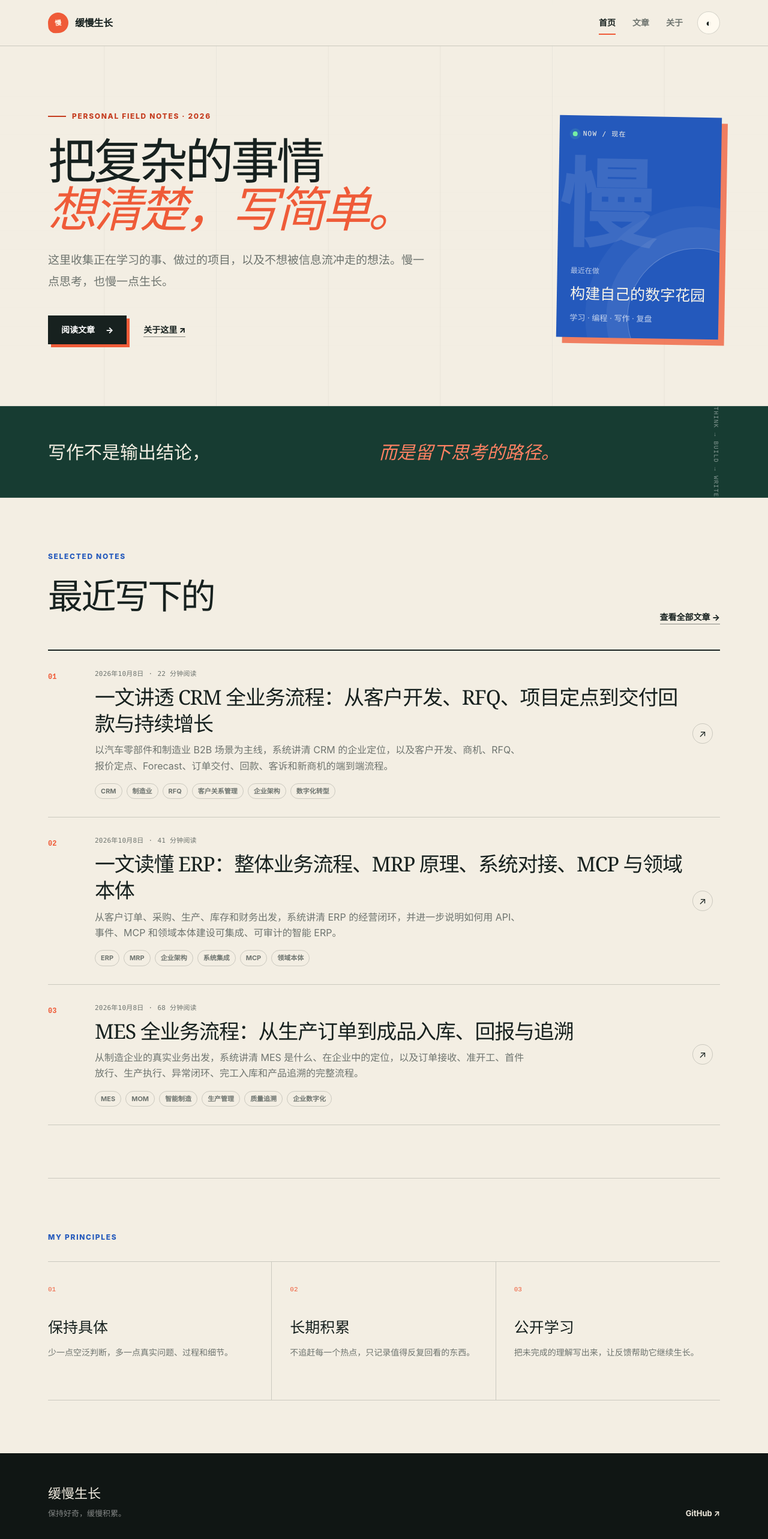
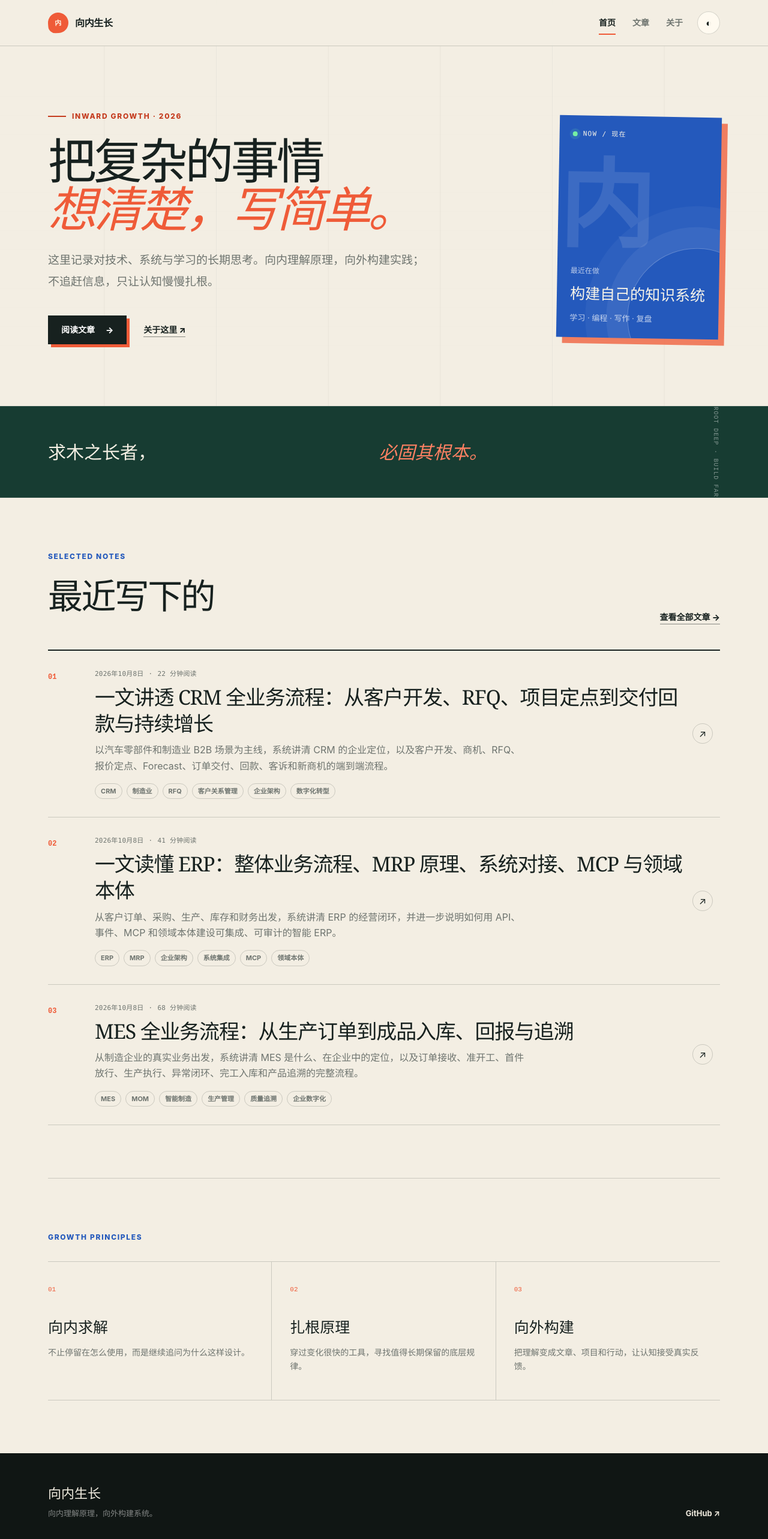
Before and after one commit to wangdengyu0512/Learning, a Next.js app: page / in a window 1280 px wide. Shown: the top 2566 px of the page at 60% size. Built offline with nearby package versions, Linux system fonts and the light colour scheme.

Commit message:
feat(site): rebrand blog as inward growth

```diff
--- a/app/globals.css
+++ b/app/globals.css
@@ -2011,3 +2011,31 @@ summary:focus-visible {
     justify-self: stretch;
   }
 }
+
+/* Brand refinement for 向内生长. */
+:root {
+  color-scheme: light;
+}
+
+html[data-theme="dark"] {
+  color-scheme: dark;
+}
+
+.skip-link {
+  position: fixed;
+  top: 12px;
+  left: 12px;
+  z-index: 100;
+  padding: 10px 14px;
+  color: white;
+  background: var(--ink);
+  border: 2px solid var(--accent);
+  font-size: 13px;
+  font-weight: 800;
+  transform: translateY(-160%);
+  transition: transform 160ms ease;
+}
+
+.skip-link:focus {
+  transform: translateY(0);
+}
--- a/app/layout.tsx
+++ b/app/layout.tsx
@@ -6,11 +6,14 @@ import "./globals.css";
 
 export const metadata: Metadata = {
   metadataBase: new URL(siteConfig.url),
+  applicationName: siteConfig.name,
   title: {
     default: siteConfig.title,
     template: `%s · ${siteConfig.name}`,
   },
   description: siteConfig.description,
+  keywords: ["技术博客", "软件工程", "系统设计", "AI Agent", "数据库", "学习笔记"],
+  category: "technology",
   authors: [{ name: siteConfig.name, url: siteConfig.github }],
   icons: { icon: "/favicon.svg" },
   openGraph: {
@@ -19,7 +22,12 @@ export const metadata: Metadata = {
     title: siteConfig.title,
     description: siteConfig.description,
     url: siteConfig.url,
-    siteName: siteConfig.title,
+    siteName: siteConfig.name,
+  },
+  twitter: {
+    card: "summary",
+    title: siteConfig.title,
+    description: siteConfig.description,
   },
   alternates: { canonical: siteConfig.url },
 };
@@ -39,9 +47,10 @@ export default function RootLayout({ children }: Readonly<{ children: React.Reac
         <script dangerouslySetInnerHTML={{ __html: themeScript }} />
       </head>
       <body>
+        <a className="skip-link" href="#main-content">跳到正文</a>
         <div className="page-grid" aria-hidden="true" />
         <Header />
-        <main>{children}</main>
+        <main id="main-content">{children}</main>
         <Footer />
       </body>
     </html>
--- a/app/page.tsx
+++ b/app/page.tsx
@@ -13,7 +13,7 @@ export default function HomePage() {
     <>
       <section className="hero shell">
         <div className="hero-copy">
-          <p className="eyebrow"><span /> PERSONAL FIELD NOTES · {currentYear}</p>
+          <p className="eyebrow"><span /> INWARD GROWTH · {currentYear}</p>
           <h1>
             把复杂的事情
             <br />
@@ -43,11 +43,11 @@ export default function HomePage() {
         </aside>
       </section>
 
-      <section className="manifesto-band">
+      <section className="manifesto-band" aria-label={siteConfig.motto}>
         <div className="shell manifesto-grid">
-          <p>写作不是输出结论，</p>
-          <p>而是留下思考的路径。</p>
-          <span>THINK → BUILD → WRITE</span>
+          <p>求木之长者，</p>
+          <p>必固其根本。</p>
+          <span>ROOT DEEP · BUILD FAR</span>
         </div>
       </section>
 
@@ -65,11 +65,11 @@ export default function HomePage() {
       </section>
 
       <section className="shell principle-section">
-        <p className="kicker">MY PRINCIPLES</p>
+        <p className="kicker">GROWTH PRINCIPLES</p>
         <div className="principle-grid">
-          <div><span>01</span><h3>保持具体</h3><p>少一点空泛判断，多一点真实问题、过程和细节。</p></div>
-          <div><span>02</span><h3>长期积累</h3><p>不追赶每一个热点，只记录值得反复回看的东西。</p></div>
-          <div><span>03</span><h3>公开学习</h3><p>把未完成的理解写出来，让反馈帮助它继续生长。</p></div>
+          <div><span>01</span><h3>向内求解</h3><p>不止停留在怎么使用，而是继续追问为什么这样设计。</p></div>
+          <div><span>02</span><h3>扎根原理</h3><p>穿过变化很快的工具，寻找值得长期保留的底层规律。</p></div>
+          <div><span>03</span><h3>向外构建</h3><p>把理解变成文章、项目和行动，让认知接受真实反馈。</p></div>
         </div>
       </section>
     </>
--- a/app/posts/[slug]/page.tsx
+++ b/app/posts/[slug]/page.tsx
@@ -72,7 +72,7 @@ export default async function PostPage({ params }: Props) {
             <TableOfContents headings={headings} mobile />
             <Markdown content={post.content} />
             <footer className="article-footer">
-              <p>感谢你读到这里。</p>
+              <p>向内理解，向外交流。</p>
               <strong>如果这篇文章让你想到什么，欢迎通过 GitHub 和我交流。</strong>
               <a href={siteConfig.github} rel="noreferrer" target="_blank">在 GitHub 找到我 ↗</a>
             </footer>
--- a/app/posts/page.tsx
+++ b/app/posts/page.tsx
@@ -5,7 +5,7 @@ import { siteConfig } from "@/lib/site";
 
 export const metadata: Metadata = {
   title: "文章",
-  description: `浏览${siteConfig.name}关于技术、学习和生活的文章。`,
+  description: `浏览${siteConfig.name}关于技术原理、系统设计与工程实践的文章。`,
   alternates: { canonical: `${siteConfig.url}/posts/` },
 };
 
--- a/components/Footer.tsx
+++ b/components/Footer.tsx
@@ -6,7 +6,7 @@ export function Footer() {
       <div className="shell footer-inner">
         <div>
           <strong>{siteConfig.name}</strong>
-          <p>保持好奇，缓慢积累。</p>
+          <p>{siteConfig.tagline}</p>
         </div>
         <div className="footer-links">
           <a href={siteConfig.github} rel="noreferrer" target="_blank">
--- a/lib/site.ts
+++ b/lib/site.ts
@@ -1,14 +1,16 @@
 export const siteConfig = {
-  name: "缓慢生长",
-  mark: "慢",
-  title: "缓慢生长 · 数字花园",
-  description: "记录技术、学习和生活中的长期思考。",
-  intro: "这里收集正在学习的事、做过的项目，以及不想被信息流冲走的想法。慢一点思考，也慢一点生长。",
+  name: "向内生长",
+  mark: "内",
+  title: "向内生长 · 技术与认知的数字花园",
+  description: "向内理解原理，向外构建系统。记录技术、学习与实践中的长期思考。",
+  tagline: "向内理解原理，向外构建系统。",
+  motto: "求木之长者，必固其根本。",
+  intro: "这里记录对技术、系统与学习的长期思考。向内理解原理，向外构建实践；不追赶信息，只让认知慢慢扎根。",
   url: "https://wangdengyu0512.github.io/Learning",
   github: "https://github.com/wangdengyu0512",
   email: "",
   now: {
-    title: "构建自己的数字花园",
+    title: "构建自己的知识系统",
     detail: "学习 · 编程 · 写作 · 复盘",
   },
   nav: [
--- a/package.json
+++ b/package.json
@@ -1,5 +1,5 @@
 {
-  "name": "slow-growth-notes",
+  "name": "inward-growth-notes",
   "version": "1.0.0",
   "private": true,
   "scripts": {
```
Also changed, not shown: app/about/page.tsx (+4 -4 lines), 2 other files (tests, documents, lock files or other folders).
